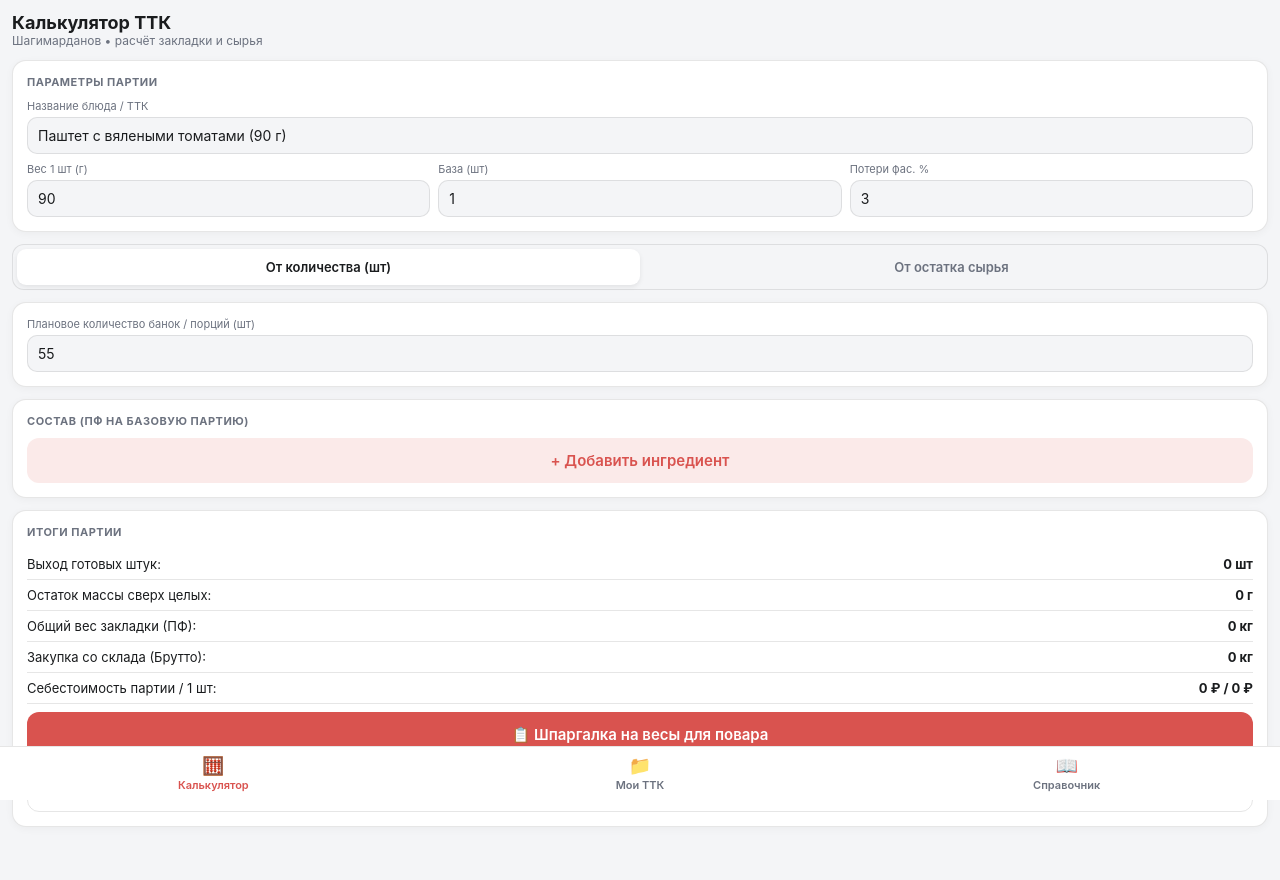
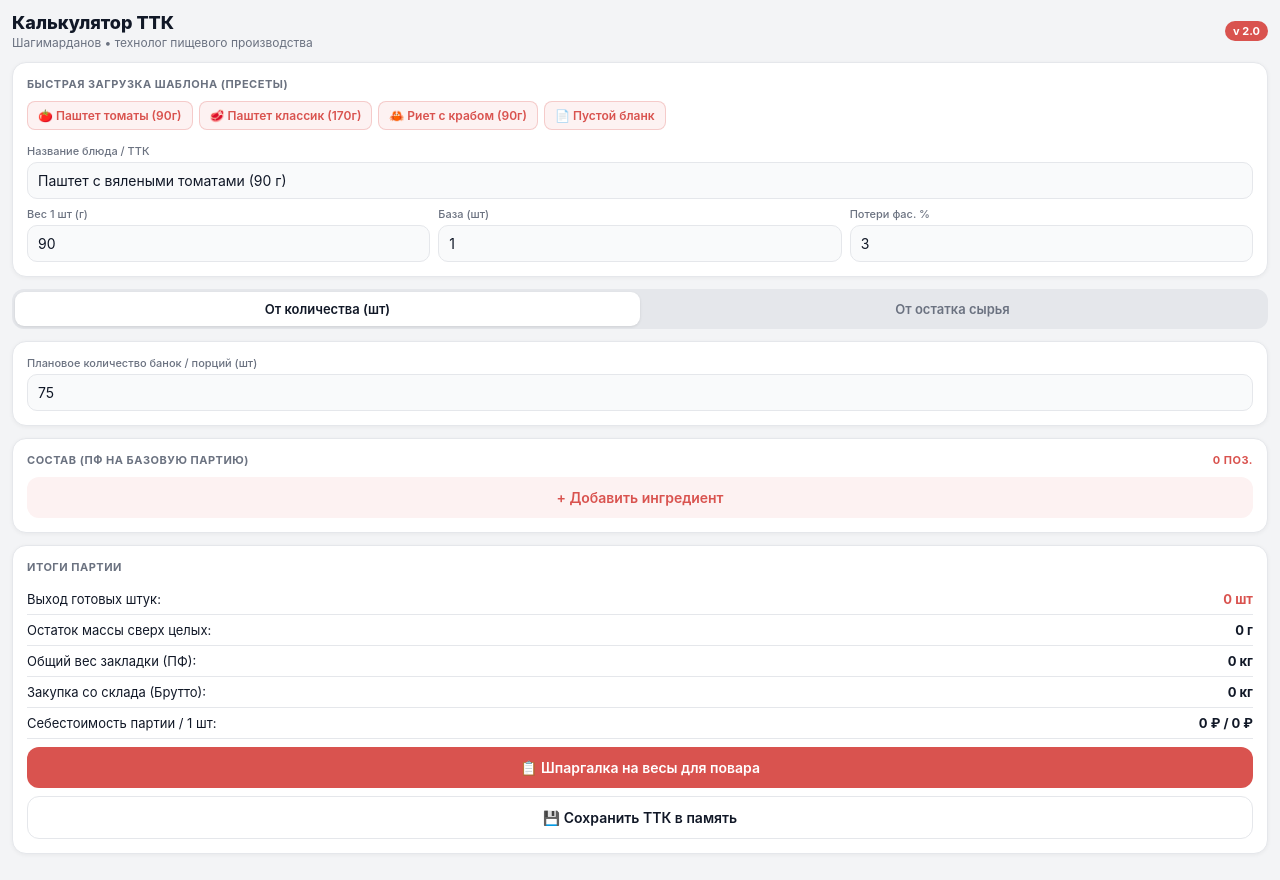
Before and after one commit to coffeebeats09-svg/ttk, a plain HTML site: page index.html in a window 1280 px wide. Drawn offline with Linux system fonts and the light colour scheme.

Commit message:
Update index.html

```diff
--- a/index.html
+++ b/index.html
@@ -3,44 +3,50 @@
 <head>
 <meta charset="UTF-8">
 <meta name="viewport" content="width=device-width, initial-scale=1.0, maximum-scale=1.0, user-scalable=no">
-<title>Калькулятор ТТК | Шагимарданов</title>
-<script src="https://telegram.org"></script>
+<title>Калькулятор ТТК v2 | Шагимарданов</title>
 <style>
   :root {
-    --bg: var(--tg-theme-bg-color, #f4f5f7);
-    --card: var(--tg-theme-secondary-bg-color, #ffffff);
-    --text: var(--tg-theme-text-color, #1a1c1e);
-    --hint: var(--tg-theme-hint-color, #6c727f);
-    --btn: var(--tg-theme-button-color, #d9534f);
-    --btn-text: var(--tg-theme-button-text-color, #ffffff);
-    --border: rgba(128,128,128,0.2);
-    --accent-soft: rgba(217, 83, 79, 0.12);
+    --bg: #f3f4f6;
+    --card: #ffffff;
+    --text: #111827;
+    --hint: #6b7280;
+    --btn: #d9534f;
+    --btn-dark: #b52b27;
+    --btn-text: #ffffff;
+    --border: #e5e7eb;
+    --accent-soft: #fdf2f2;
+    --green: #16a34a;
   }
   * { box-sizing: border-box; font-family: -apple-system, BlinkMacSystemFont, 'Segoe UI', Roboto, sans-serif; }
-  body { margin: 0; padding: 12px 12px 90px 12px; background: var(--bg); color: var(--text); font-size: 14px; }
-  h1 { font-size: 18px; margin: 0; font-weight: 700; }
-  .subtitle { font-size: 12px; color: var(--hint); margin-bottom: 12px; }
-  .card { background: var(--card); border-radius: 14px; padding: 14px; margin-bottom: 12px; box-shadow: 0 2px 8px rgba(0,0,0,0.04); border: 1px solid var(--border); }
-  .section-title { font-size: 11px; font-weight: 700; text-transform: uppercase; color: var(--hint); letter-spacing: 0.5px; margin-bottom: 10px; }
-  label { display: block; font-size: 11px; color: var(--hint); margin-bottom: 4px; }
-  input, select { width: 100%; padding: 9px 10px; border-radius: 10px; border: 1px solid var(--border); background: var(--bg); color: var(--text); font-size: 14px; outline: none; }
-  input:focus { border-color: var(--btn); }
+  body { margin: 0; padding: 12px 12px 95px 12px; background: var(--bg); color: var(--text); font-size: 14px; }
+  .header { display: flex; justify-content: space-between; align-items: center; margin-bottom: 12px; }
+  h1 { font-size: 18px; margin: 0; font-weight: 800; color: var(--text); }
+  .badge { background: var(--btn); color: #fff; font-size: 11px; font-weight: 700; padding: 3px 8px; border-radius: 20px; }
+  .subtitle { font-size: 12px; color: var(--hint); margin-top: 2px; }
+  .card { background: var(--card); border-radius: 14px; padding: 14px; margin-bottom: 12px; box-shadow: 0 1px 4px rgba(0,0,0,0.05); border: 1px solid var(--border); }
+  .section-title { font-size: 11px; font-weight: 700; text-transform: uppercase; color: var(--hint); letter-spacing: 0.5px; margin-bottom: 10px; display: flex; justify-content: space-between; align-items: center; }
+  label { display: block; font-size: 11px; color: var(--hint); margin-bottom: 4px; font-weight: 500; }
+  input, select { width: 100%; padding: 9px 10px; border-radius: 10px; border: 1px solid var(--border); background: #f9fafb; color: var(--text); font-size: 14px; outline: none; transition: 0.15s; }
+  input:focus, select:focus { border-color: var(--btn); background: #fff; }
   .grid-2 { display: grid; grid-template-columns: 1fr 1fr; gap: 8px; margin-top: 8px; }
   .grid-3 { display: grid; grid-template-columns: 1fr 1fr 1fr; gap: 8px; margin-top: 8px; }
-  .tabs { display: grid; grid-template-columns: 1fr 1fr; background: var(--bg); padding: 4px; border-radius: 12px; margin-bottom: 12px; border: 1px solid var(--border); }
-  .tab { padding: 10px; text-align: center; border-radius: 9px; font-weight: 600; font-size: 13px; cursor: pointer; transition: 0.2s; color: var(--hint); }
-  .tab.active { background: var(--card); color: var(--text); box-shadow: 0 2px 5px rgba(0,0,0,0.08); }
-  .ing-item { border: 1px solid var(--border); border-radius: 12px; padding: 12px; margin-bottom: 10px; background: var(--bg); position: relative; }
+  .tabs { display: grid; grid-template-columns: 1fr 1fr; background: #e5e7eb; padding: 3px; border-radius: 12px; margin-bottom: 12px; }
+  .tab { padding: 9px; text-align: center; border-radius: 9px; font-weight: 600; font-size: 13px; cursor: pointer; color: var(--hint); }
+  .tab.active { background: var(--card); color: var(--text); box-shadow: 0 1px 3px rgba(0,0,0,0.1); }
+  .preset-scroll { display: flex; gap: 6px; overflow-x: auto; padding-bottom: 4px; margin-bottom: 10px; }
+  .preset-btn { white-space: nowrap; background: var(--accent-soft); color: var(--btn); border: 1px solid rgba(217,83,79,0.25); padding: 6px 10px; border-radius: 8px; font-size: 12px; font-weight: 600; cursor: pointer; }
+  .ing-item { border: 1px solid var(--border); border-radius: 12px; padding: 11px; margin-bottom: 10px; background: #fafafa; }
   .ing-header { display: flex; justify-content: space-between; align-items: center; gap: 8px; margin-bottom: 6px; }
-  .btn-del { background: rgba(220,53,69,0.15); color: #dc3545; border: none; border-radius: 8px; padding: 8px 11px; font-weight: bold; cursor: pointer; }
+  .btn-del { background: #fee2e2; color: #dc2626; border: none; border-radius: 8px; padding: 8px 11px; font-weight: bold; cursor: pointer; }
   .res-strip { display: grid; grid-template-columns: 1fr 1fr 1fr; gap: 6px; margin-top: 10px; padding-top: 8px; border-top: 1px dashed var(--border); text-align: center; }
   .res-box span { display: block; font-size: 10px; color: var(--hint); }
   .res-box strong { font-size: 13px; color: var(--text); }
   .res-box.highlight strong { color: var(--btn); }
-  .btn { width: 100%; padding: 13px; border: none; border-radius: 12px; font-size: 15px; font-weight: 600; cursor: pointer; margin-top: 8px; display: flex; align-items: center; justify-content: center; gap: 6px; }
+  .btn { width: 100%; padding: 12px; border: none; border-radius: 12px; font-size: 14px; font-weight: 600; cursor: pointer; margin-top: 8px; display: flex; align-items: center; justify-content: center; gap: 6px; text-decoration: none; }
   .btn-primary { background: var(--btn); color: var(--btn-text); }
   .btn-secondary { background: var(--accent-soft); color: var(--btn); }
-  .btn-outline { background: transparent; border: 1px solid var(--border); color: var(--text); }
+  .btn-outline { background: #fff; border: 1px solid var(--border); color: var(--text); }
+  .btn-green { background: var(--green); color: #fff; }
   .summary-row { display: flex; justify-content: space-between; padding: 7px 0; border-bottom: 1px solid var(--border); font-size: 13px; }
   .summary-row:last-child { border-bottom: none; }
   .nav { position: fixed; bottom: 0; left: 0; right: 0; background: var(--card); border-top: 1px solid var(--border); display: grid; grid-template-columns: 1fr 1fr 1fr; padding: 8px 0; z-index: 100; }
@@ -49,24 +55,32 @@
   .nav-item div { font-size: 18px; margin-bottom: 2px; }
   .modal { display: none; position: fixed; inset: 0; background: rgba(0,0,0,0.6); z-index: 200; align-items: center; justify-content: center; padding: 16px; }
   .modal-content { background: var(--card); border-radius: 16px; padding: 18px; width: 100%; max-width: 420px; max-height: 85vh; overflow-y: auto; }
-  pre { background: var(--bg); padding: 12px; border-radius: 10px; white-space: pre-wrap; font-size: 13px; border: 1px solid var(--border); line-height: 1.45; }
+  pre { background: #f9fafb; padding: 12px; border-radius: 10px; white-space: pre-wrap; font-size: 13px; border: 1px solid var(--border); line-height: 1.45; }
   .hidden { display: none; }
-  .saved-card { border: 1px solid var(--border); border-radius: 12px; padding: 12px; margin-bottom: 10px; background: var(--bg); }
+  .saved-card { border: 1px solid var(--border); border-radius: 12px; padding: 12px; margin-bottom: 10px; background: #fafafa; }
 </style>
 </head>
 <body>
 
-<div style="display:flex; justify-content:space-between; align-items:center;">
+<div class="header">
   <div>
     <h1>Калькулятор ТТК</h1>
-    <div class="subtitle">Шагимарданов • расчёт закладки и сырья</div>
+    <div class="subtitle">Шагимарданов • технолог пищевого производства</div>
   </div>
+  <span class="badge">v 2.0</span>
 </div>
 
 <!-- ВКЛАДКА 1: КАЛЬКУЛЯТОР -->
 <div id="view-calc">
   <div class="card">
-    <div class="section-title">Параметры партии</div>
+    <div class="section-title">Быстрая загрузка шаблона (Пресеты)</div>
+    <div class="preset-scroll">
+      <button class="preset-btn" onclick="loadPreset('tomat')">🍅 Паштет томаты (90г)</button>
+      <button class="preset-btn" onclick="loadPreset('classic')">🥩 Паштет классик (170г)</button>
+      <button class="preset-btn" onclick="loadPreset('crab')">🦀 Риет с крабом (90г)</button>
+      <button class="preset-btn" onclick="loadPreset('empty')">📄 Пустой бланк</button>
+    </div>
+
     <label>Название блюда / ТТК</label>
     <input type="text" id="dishName" value="Паштет с вялеными томатами (90 г)">
 
@@ -93,7 +107,7 @@
 
   <div class="card" id="box-direct">
     <label>Плановое количество банок / порций (шт)</label>
-    <input type="number" id="targetCount" value="55" oninput="recalc()">
+    <input type="number" id="targetCount" value="75" oninput="recalc()">
   </div>
 
   <div class="card hidden" id="box-reverse">
@@ -101,13 +115,14 @@
     <select id="anchorSelect" onchange="recalc()"></select>
     <div style="margin-top:10px;">
       <label>Фактический вес этого ПФ на весах (г)</label>
-      <input type="number" id="anchorWeight" value="2255" oninput="recalc()">
+      <input type="number" id="anchorWeight" value="3075" oninput="recalc()">
     </div>
   </div>
 
   <div class="card">
-    <div style="display:flex; justify-content:space-between; align-items:center; margin-bottom:10px;">
-      <div class="section-title" style="margin:0;">Состав (ПФ на базовую партию)</div>
+    <div class="section-title">
+      <span>Состав (ПФ на базовую партию)</span>
+      <span id="ingCounter" style="color:var(--btn);">0 поз.</span>
     </div>
     <div id="ingredientsList"></div>
     <button class="btn btn-secondary" onclick="addIngredient()">+ Добавить ингредиент</button>
@@ -115,7 +130,7 @@
 
   <div class="card">
     <div class="section-title">Итоги партии</div>
-    <div class="summary-row"><span>Выход готовых штук:</span><strong id="resCount">0 шт</strong></div>
+    <div class="summary-row"><span>Выход готовых штук:</span><strong id="resCount" style="color:var(--btn);">0 шт</strong></div>
     <div class="summary-row"><span>Остаток массы сверх целых:</span><strong id="resRemainder">0 г</strong></div>
     <div class="summary-row"><span>Общий вес закладки (ПФ):</span><strong id="resTotalPF">0 кг</strong></div>
     <div class="summary-row"><span>Закупка со склада (Брутто):</span><strong id="resTotalBrutto">0 кг</strong></div>
@@ -134,45 +149,22 @@
   </div>
 </div>
 
-<!-- ВКЛАДКА 3: СПРАВОЧНИК -->
+<!-- ВКЛАДКА 3: СПРАВОЧНИК И УСЛУГИ -->
 <div id="view-ref" class="hidden">
   <div class="card">
-    <div class="section-title">Стандартные коэффициенты потерь (практика цеха)</div>
-    <div class="summary-row"><span>Печень куриная (дефр. + варка)</span><strong>25% – 35%</strong></div>
+    <div class="section-title">Калькулятор КБЖУ для этикетки (ТР ТС 022/2011)</div>
+    <div class="grid-3">
+      <div><label>Белки (г)</label><input type="number" step="0.1" id="kbjuP" value="11.5" oninput="calcKBJU()"></div>
+      <div><label>Жиры (г)</label><input type="number" step="0.1" id="kbjuF" value="18.2" oninput="calcKBJU()"></div>
+      <div><label>Углеводы (г)</label><input type="number" step="0.1" id="kbjuC" value="3.4" oninput="calcKBJU()"></div>
+    </div>
+    <div style="margin-top:10px;">
+      <div class="summary-row"><span>На 100 г продукта:</span><strong id="kbju100">223 ккал / 927 кДж</strong></div>
+      <div class="summary-row"><span>На 1 банку (<span id="kbjuPortionLbl">90</span> г):</span><strong id="kbjuPortion">201 ккал / 834 кДж</strong></div>
+    </div>
+  </div>
+
+  <div class="card">
+    <div class="section-title">Коэффициенты потерь сырья (практика цеха)</div>
+    <div class="summary-row"><span>Печень куриная (дефр. + варка)</span><strong>25% – 35.2%</strong></div>
     <div class="summary-row"><span>Лук репчатый (чистка / пассеровка)</span><strong>16% / 44.7%</strong></div>
-    <div class="summary-row"><span>Морковь (чистка / пассеровка)</span><strong>20% / 7%</strong></div>
-    <div class="summary-row"><span>Кожа куриная (дефр. + варка)</span><strong>36.8%</strong></div>
-    <div class="summary-row"><span>Потери на куттере и дозаторе</span><strong>2.5% – 3%</strong></div>
-  </div>
-</div>
-
-<!-- МОДАЛЬНОЕ ОКНО ШПАРГАЛКИ -->
-<div class="modal" id="cheatModal">
-  <div class="modal-content">
-    <div class="section-title">Шпаргалка на весы (ПФ)</div>
-    <pre id="cheatText"></pre>
-    <button class="btn btn-primary" onclick="copyCheatSheet()">Скопировать для чата цеха</button>
-    <button class="btn btn-outline" onclick="closeCheatSheet()">Закрыть</button>
-  </div>
-</div>
-
-<!-- НИЖНЯЯ НАВИГАЦИЯ -->
-<div class="nav">
-  <div class="nav-item active" id="nav-calc" onclick="switchView('calc')"><div>🧮</div>Калькулятор</div>
-  <div class="nav-item" id="nav-saved" onclick="switchView('saved')"><div>📁</div>Мои ТТК</div>
-  <div class="nav-item" id="nav-ref" onclick="switchView('ref')"><div>📖</div>Справочник</div>
-</div>
-
-<script>
-  if (window.Telegram && window.Telegram.WebApp) {
-    window.Telegram.WebApp.ready();
-    window.Telegram.WebApp.expand();
-  }
-
-  let currentMode = 'direct';
-  let ingredients = [
-    { name: 'Печень куриная п/ф', pf: 41.0, loss1: 0, loss2: 25, price: 240 },
-    { name: 'Лук жареный п/ф', pf: 12.6, loss1: 16, loss2: 44.7, price: 45 },
-    { name: 'Морковь жареная п/ф', pf: 8.5, loss1: 20, loss2: 7, price: 40 },
-    { name: 'Кожа куриная отварная п/ф', pf: 8.5, loss1: 0, loss2: 36.8, price: 95 },
-    { name: 'Томаты вяленые п/ф', pf: 6.0, loss1: 0, loss2: 0, price: 950 },
```
